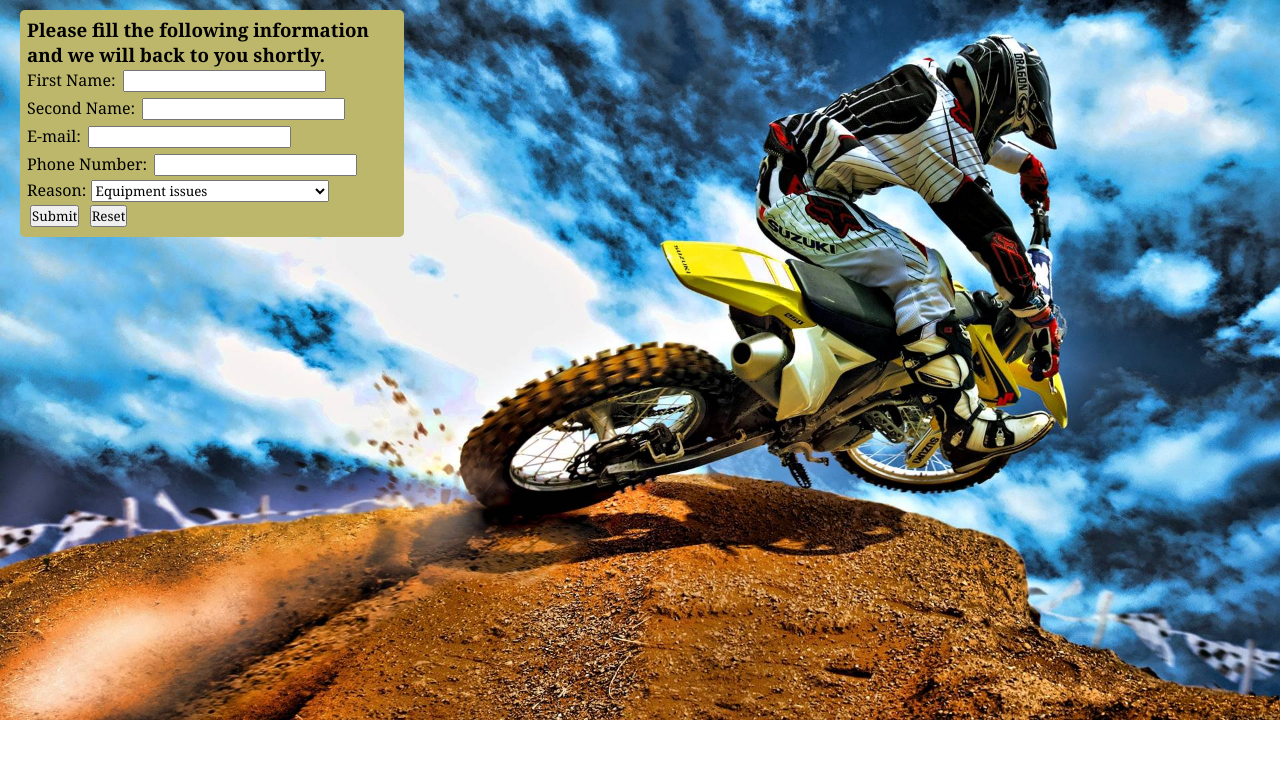
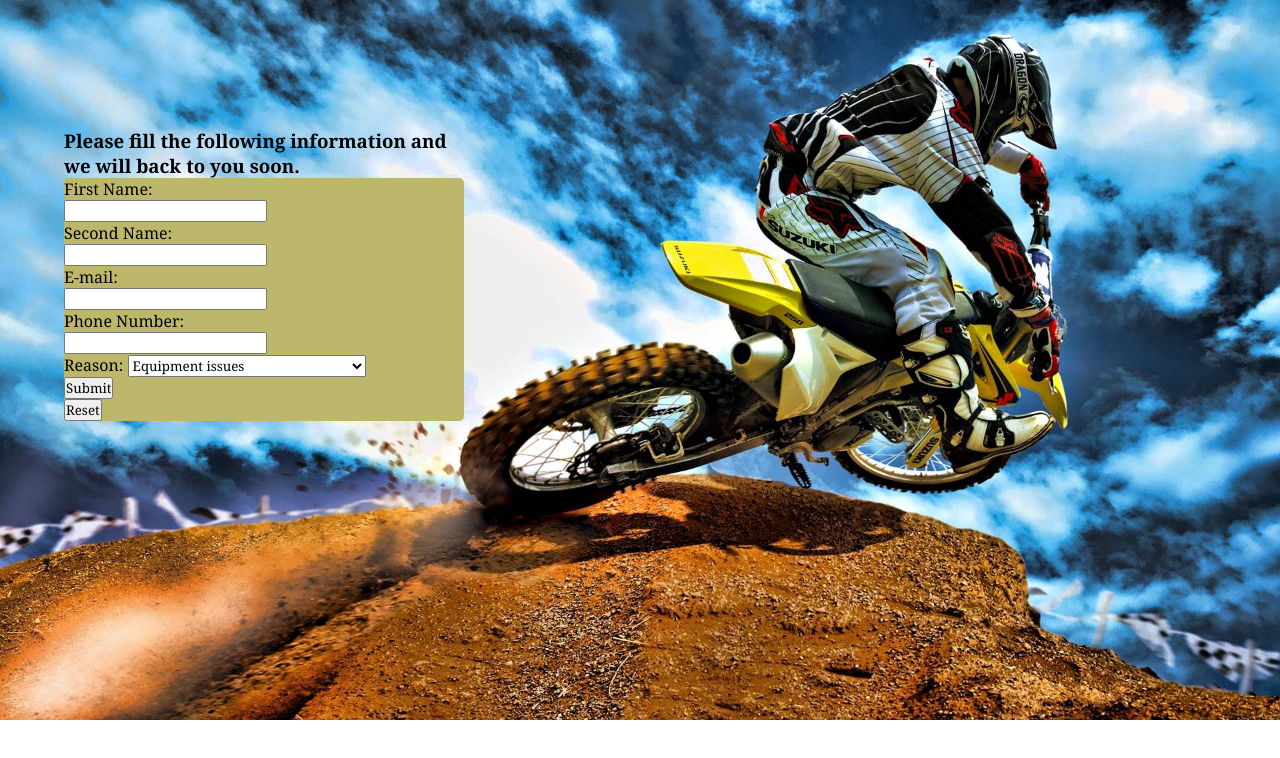
Before and after one commit to EvgenyMart/evgenymart.github.io, a plain HTML site: page motorcycles/contactUs.html in a window 1280 px wide. Drawn offline with Linux system fonts and the light colour scheme.

Commit message:
contactUs update

```diff
--- a/motorcycles/contactUs.html
+++ b/motorcycles/contactUs.html
@@ -8,14 +8,11 @@
     <title>Document</title>
   </head>
   <body>
-    <div id="form">
-      <form action="">
-        <form action="">
-          <div>
-            <h3>
-              Please fill the following information and we will back to you
-              shortly.
+    <div id="main">
+      <h3 id="box-1">
+        Please fill the following information and we will back to you soon.
       </h3>
+      <form id="box-2" action="">
         <div>
           <label for="firstName">First Name:</label>
           <input type="text" name="FirstName" id="firstName" required />
@@ -49,8 +46,6 @@
           />
           <input type="reset" class="btn" />
         </div>
-          </div>
-        </form>
       </form>
     </div>
     <script src="contactUs.js"></script>
--- a/motorcycles/contactUsStyle.css
+++ b/motorcycles/contactUsStyle.css
@@ -10,19 +10,59 @@ body {
   background-size: cover;
   background-repeat: no-repeat;
 }
-form {
-  margin-top: 10px;
-  margin-left: 20px;
-  padding: 7px;
+
+#main {
+  display: flex;
+  flex-direction: column;
+  width: 400px;
+  margin-top: 10vw;
+  margin-left: 5vw;
+}
+
+#box-1 {
+  order: 1;
+  color: black;
+}
+
+#box-2 {
   background-color: darkkhaki;
-  width: 30%;
-  height: fit-content;
   border-radius: 5px;
-  display: flex;
-  align-items: center;
-  justify-content: center;
+  order: 2;
+  flex-direction: column;
+  width: 100%;
 }
 
 input {
-  margin: 3px;
+  display: flex;
 }
+
+@media only screen and (max-width: 375px) {
+  * {
+    font-size: 8px;
+  }
+
+  #main {
+    display: flex;
+    flex-direction: column;
+  }
+
+  body {
+    background-color: black;
+    background-image: url("pics/fox.png");
+    background-size: contain;
+  }
+  #box-1 {
+    order: 1;
+    color: white;
+    width: 200px;
+  }
+  #box-2 {
+    order: 2;
+    flex-direction: column;
+    width: min-content;
+  }
+
+  input {
+    display: flex;
+  }
+}
--- a/motorcycles/style.css
+++ b/motorcycles/style.css
@@ -48,8 +48,9 @@ ul li ul {
 }
 
 ul li:hover ul {
-  display: block;
-  background-color: black;
+  display: flex;
+  flex-direction: column;
+  border: 1px solid blueviolet;
   opacity: 0.5;
 }
 
```
Also changed, not shown: motorcycles/index.html (+0 -1 lines), 1 other file. Lines whose indentation alone changed are shown as unchanged.
